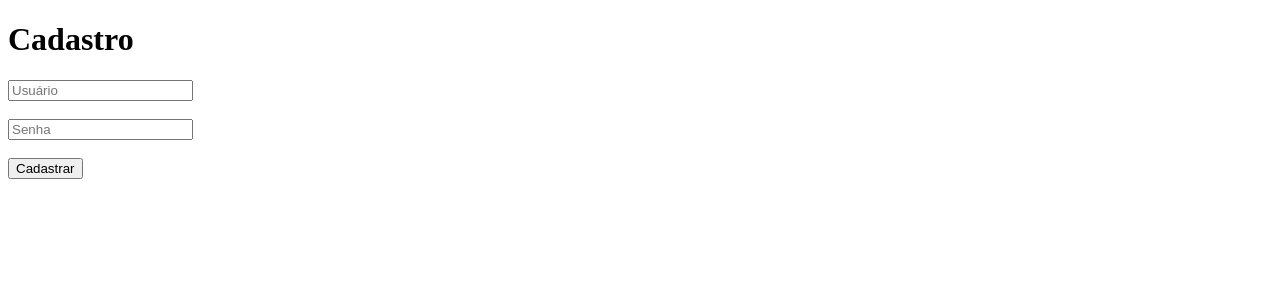
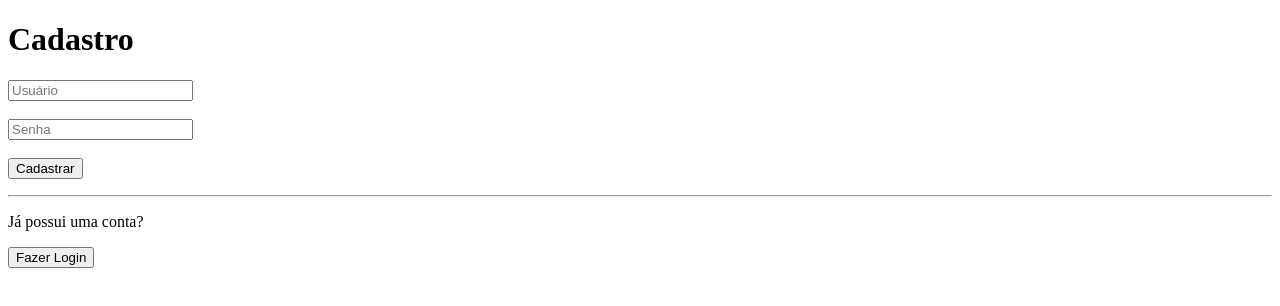
Before and after one commit to azevedoriso38/tiktok-br, a website: page index.html in a window 1280 px wide. Drawn offline with Linux system fonts and the light colour scheme.

Commit message:
Update index.html

```diff
--- a/index.html
+++ b/index.html
@@ -14,6 +14,17 @@
 
     <p id="msg"></p>
 
+    <hr>
+
+    <p>Já possui uma conta?</p>
+    <button onclick="irParaLogin()">Fazer Login</button>
+
+    <script>
+        function irParaLogin() {
+            window.location.href = "login.html";
+        }
+    </script>
+
     <script src="cadastro.js"></script>
 </body>
 </html>
```
